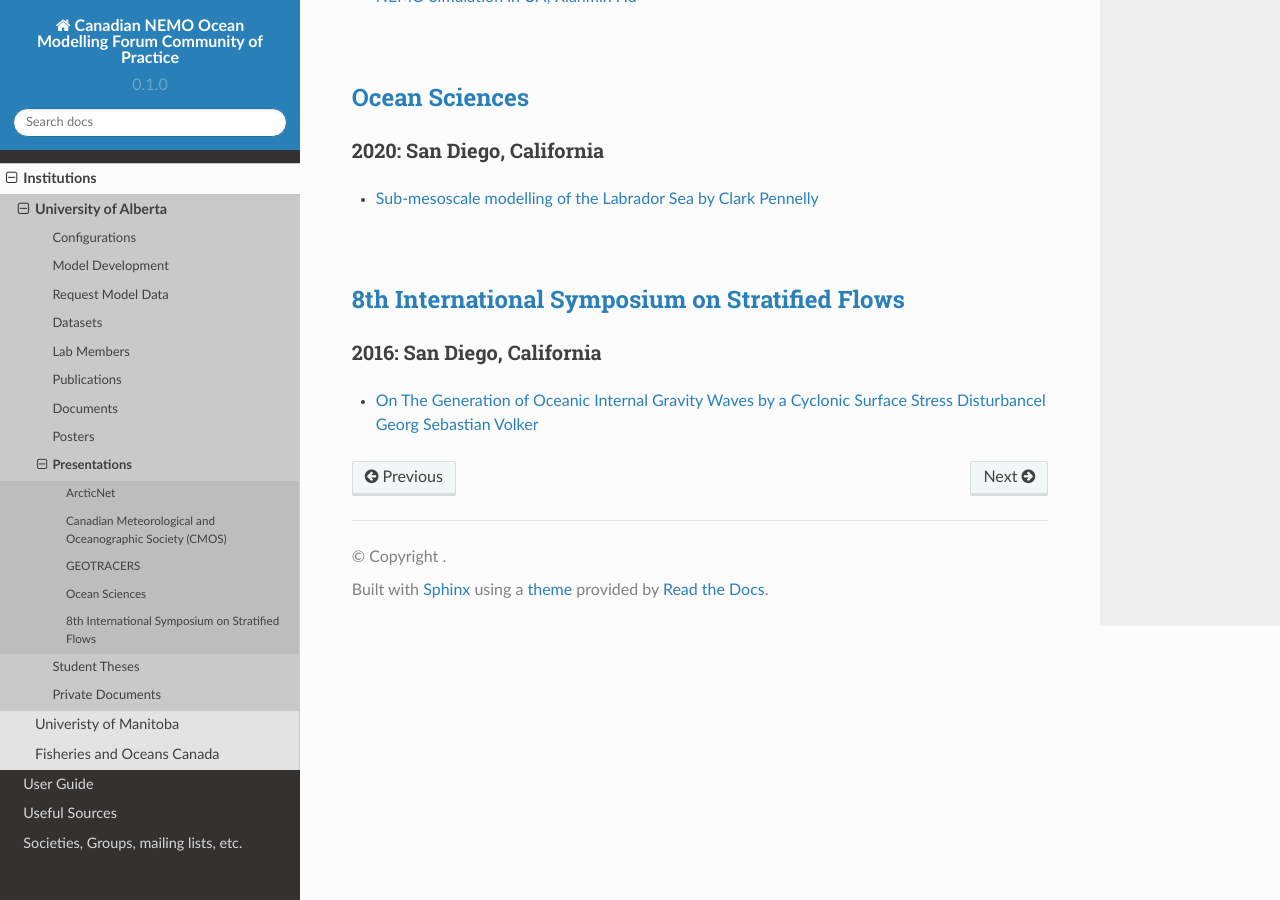
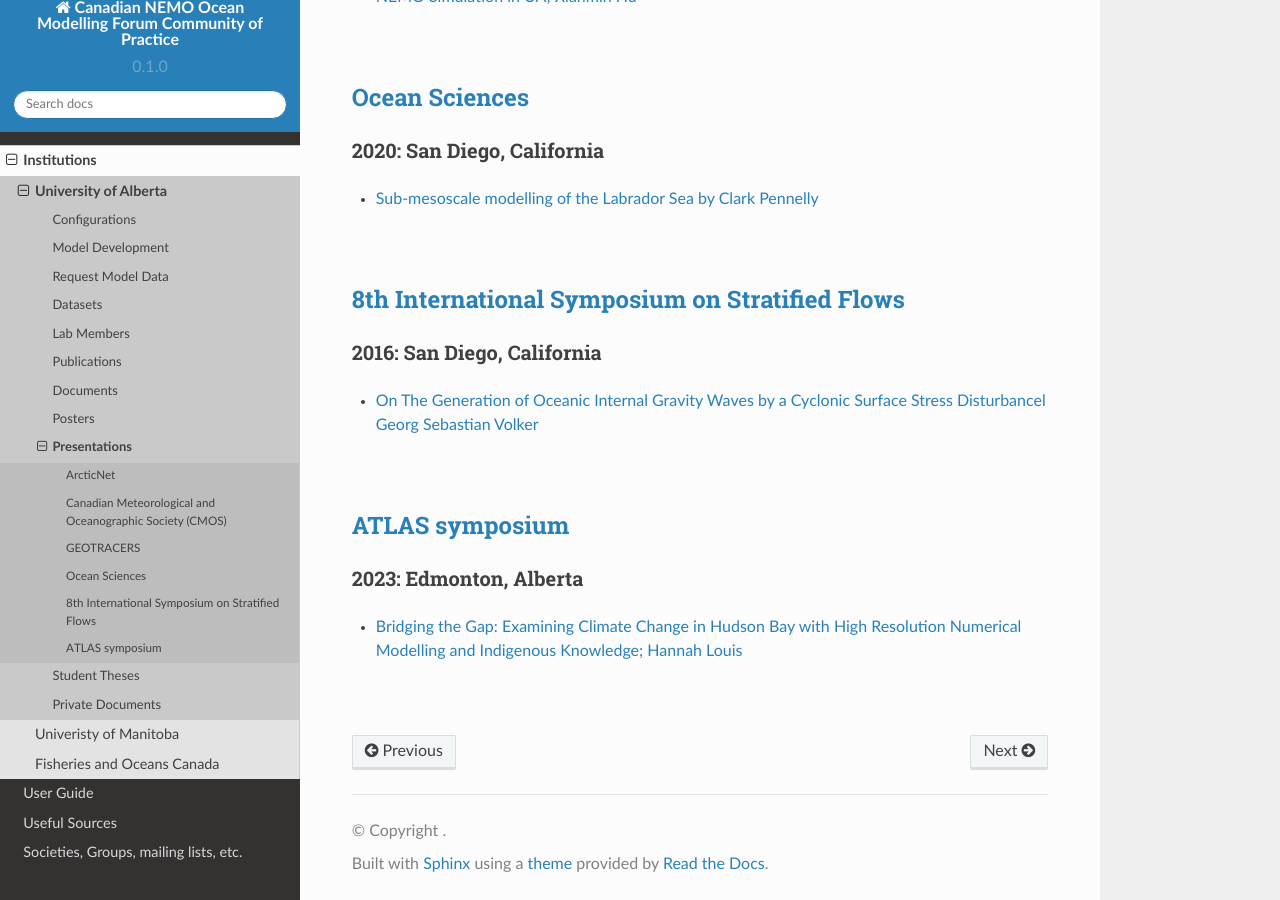
Before and after one commit to UofA-NEMO/Canadian-NEMO-Ocean-Modelling-Forum-Community-of-Practice, a Sphinx documentation site: the page built from docs/Institutions/UofA/Presentations.rst, in a window 1280 px wide and 900 px high, scrolled down 1445 px. Built offline with Sphinx 7.4.7 and the Read the Docs theme 2.0.0, drawn with Linux system fonts in a browser that asks for light colours; pages that are not in the unit, such as notebooks, are missing from menus.

Commit message:
Update Presentations.rst

```diff
--- a/docs/Institutions/UofA/Presentations.rst
+++ b/docs/Institutions/UofA/Presentations.rst
@@ -81,3 +81,15 @@ Conference/workshop presentations related to members of our lab are listed below
 ^^^^^^^^^^^^^^^^^^^^^^^^^^^
 
 * `On The Generation of Oceanic Internal Gravity Waves by a Cyclonic Surface Stress Disturbancel Georg Sebastian Volker <../../_static/_UofA/sebastian-presentation-ISSF1026.pdf>`_
+
+
+|
+
+`ATLAS symposium <https://www.atlasualberta.com/research-symposium.html>`_
+-------------------------------------------------------------------------
+2023: Edmonton, Alberta
+^^^^^^^^^^^^^^^^^^^^^^^
+
+* `Bridging the Gap: Examining Climate Change in Hudson Bay with High Resolution Numerical Modelling and Indigenous Knowledge; Hannah Louis <../../_static/_UofA/ATLAS_2023_Edmonton_Hannah_Poster.pdf>`_
+
+|
```
